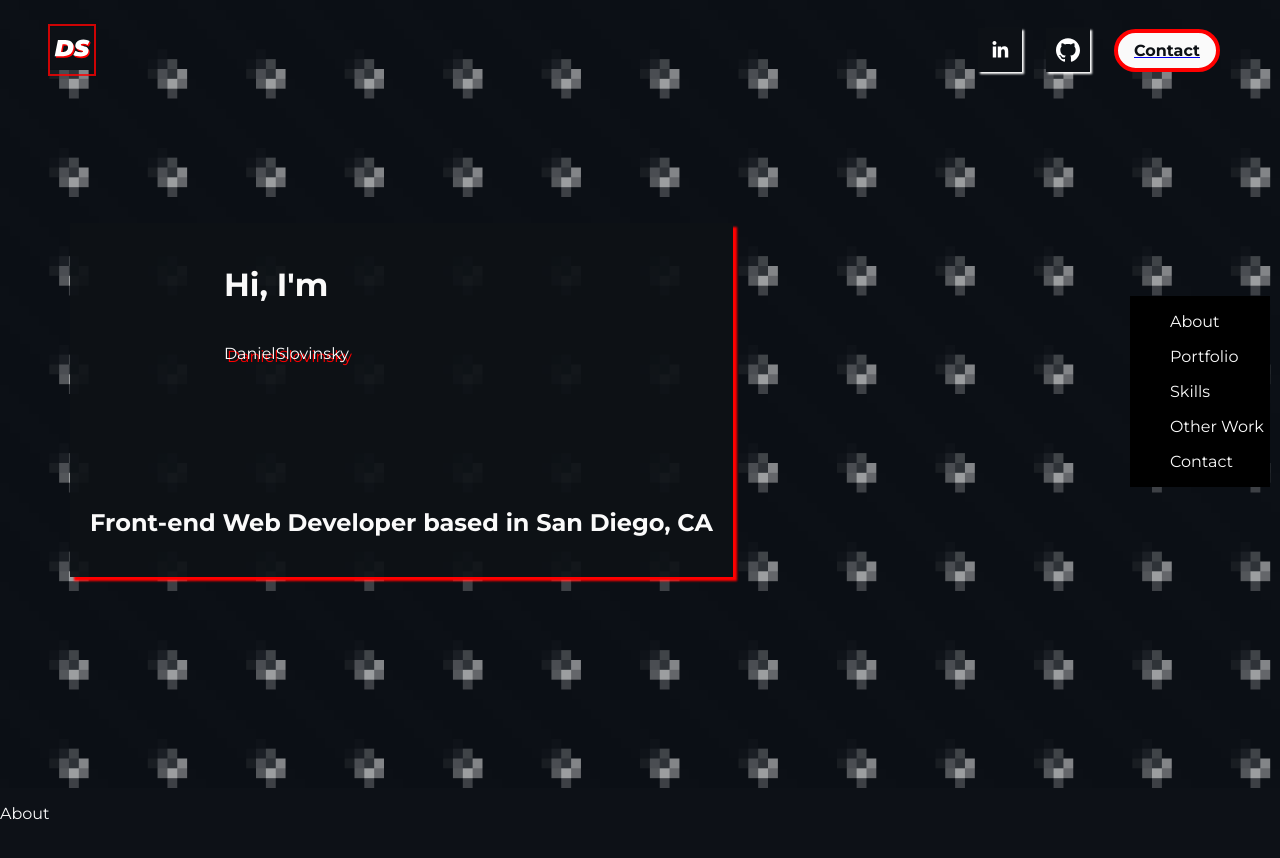
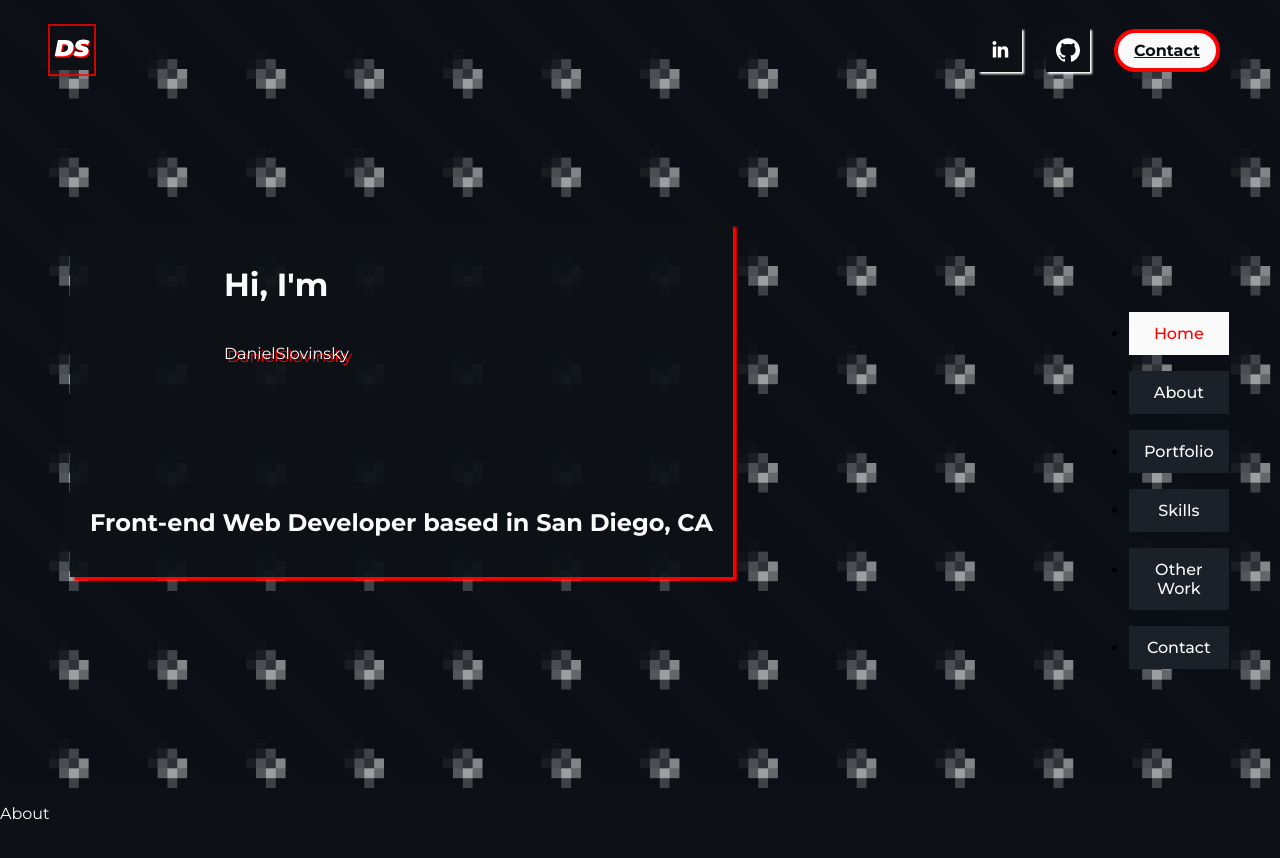
Before and after one commit to dslovinsky/danielslovinsky.com, a Next.js app: page / in a window 1280 px wide. Shown: the top 858 px of the page. Built offline with nearby package versions, Linux system fonts and the light colour scheme.

Commit message:
Finishes page anchor link component

```diff
--- a/components/Animations/GoL.tsx
+++ b/components/Animations/GoL.tsx
@@ -1,4 +1,4 @@
-import {memo, useRef, useEffect} from 'react';
+import {memo, useRef, useEffect, CanvasHTMLAttributes} from 'react';
 
 const operations = [
   [-1, -1],
@@ -11,6 +11,14 @@ const operations = [
   [1, 1],
 ];
 
+interface Props extends CanvasHTMLAttributes<HTMLCanvasElement> {
+  height: number;
+  width: number;
+  resolution?: number;
+  fps?: number;
+  streak?: number;
+}
+
 const mod = (a: number, b: number) => ((a % b) + b) % b;
 
 function CanvasGoL({
@@ -19,13 +27,8 @@ function CanvasGoL({
   resolution = 10,
   fps = 10,
   streak = 0,
-}: {
-  height: number;
-  width: number;
-  resolution?: number;
-  fps?: number;
-  streak?: number;
-}) {
+  ...props
+}: Props) {
   const canvasRef = useRef<HTMLCanvasElement>(null);
 
   const numRows = Math.ceil((height * (10 / resolution)) / 10) * 10;
@@ -112,7 +115,7 @@ function CanvasGoL({
     return () => clearInterval(frame);
   }, []);
 
-  return <canvas ref={canvasRef} />;
+  return <canvas {...props} ref={canvasRef} />;
 }
 
 export default memo(CanvasGoL);
--- a/components/Content/Test.tsx
+++ b/components/Content/SectionPlaceholder.tsx
@@ -1,10 +1,10 @@
 const testSections = ['About', 'Portfolio', 'Skills', 'Other Work', 'Contact']
 
-export default function Test() {
+export default function Placeholder() {
   return (
     <div>
       {testSections.map((sect) => (
-        <div style={{height: '100vh'}} id={sect}>
+        <div key={sect} style={{height: '100vh'}} id={sect}>
           <p>{sect}</p>
         </div>
       ))}
--- a/components/Navs/ScrollAnchor.tsx
+++ b/components/Navs/ScrollAnchor.tsx
@@ -2,15 +2,15 @@ import {Link as AnchorLink} from 'react-scroll';
 
 import styles from 'styles/components/scrollanchor.module.scss';
 
-const sections = ['About', 'Portfolio', 'Skills', 'Other Work', 'Contact'];
+const sections = ['Home', 'About', 'Portfolio', 'Skills', 'Other Work', 'Contact'];
 
 export default function Anchor() {
   return (
     <ul className={styles.anchor}>
-      {sections.map((num) => (
-        <li className={styles.link}>
-          <AnchorLink to={num} spy={true} smooth={true}>
-            <p>{num}</p>
+      {sections.map((sect) => (
+        <li key={sect} className={styles.link}>
+          <AnchorLink to={sect} spy={true} smooth={true} activeClass={styles.activeLink}>
+            <p>{sect}</p>
           </AnchorLink>
         </li>
       ))}
--- a/pages/index.tsx
+++ b/pages/index.tsx
@@ -3,7 +3,7 @@ import {NextSeo} from 'next-seo';
 // import Resume from '@components/Content/Resume';
 import GoL from '@components/Animations/GoL';
 import Profile from '@components/Content/Profile';
-import Test from '@components/Content/Test';
+import SectionPlaceholder from '@components/Content/SectionPlaceholder';
 import NavBar from '@components/Navs/NavBar';
 import ScrollAnchor from '@components/Navs/ScrollAnchor';
 import useWindowDimensions from '@utils/useWindowDimensions';
@@ -30,10 +30,11 @@ export default function Home() {
             height={calcH}
             resolution={10}
             streak={0.5}
+            id="Home"
           />
         )}
         <Profile />
-        <Test />
+        <SectionPlaceholder />
         {/* <Resume /> */}
       </main>
     </>
--- a/styles/components/scrollanchor.module.scss
+++ b/styles/components/scrollanchor.module.scss
@@ -1,11 +1,28 @@
+@use '../partials/colors';
+
 .anchor {
   position: fixed;
   top: 35vh;
-  right: 10px;
+  right: 4%;
   width: 100px;
-  background-color: black;
 
   > li.link {
-    cursor: pointer;
+    .activeLink > p {
+      background-color: colors.$white-smoke;
+      color: red;
+    }
+
+    p {
+      cursor: pointer;
+      padding: 12px;
+      text-align: center;
+      font-weight: 500;
+      background-color: colors.$black-pearl-lite;
+
+      &:hover {
+        background-color: red;
+        color: colors.$white-smoke;
+      }
+    }
   }
 }
--- a/styles/partials/_colors.scss
+++ b/styles/partials/_colors.scss
@@ -1,3 +1,4 @@
 $black-pearl: rgb(13, 17, 22);
+$black-pearl-lite: rgb(27, 33, 41);
 $blue-whale: rgb(20, 27, 51);
 $white-smoke: rgb(250, 250, 250);
```
Also changed, not shown: 1 other file (tests, documents, lock files or other folders).
